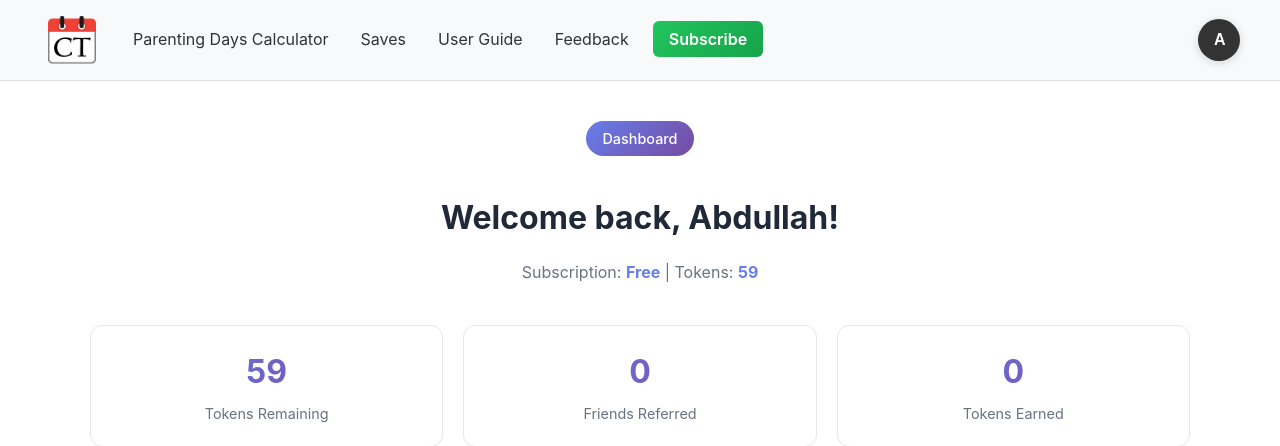
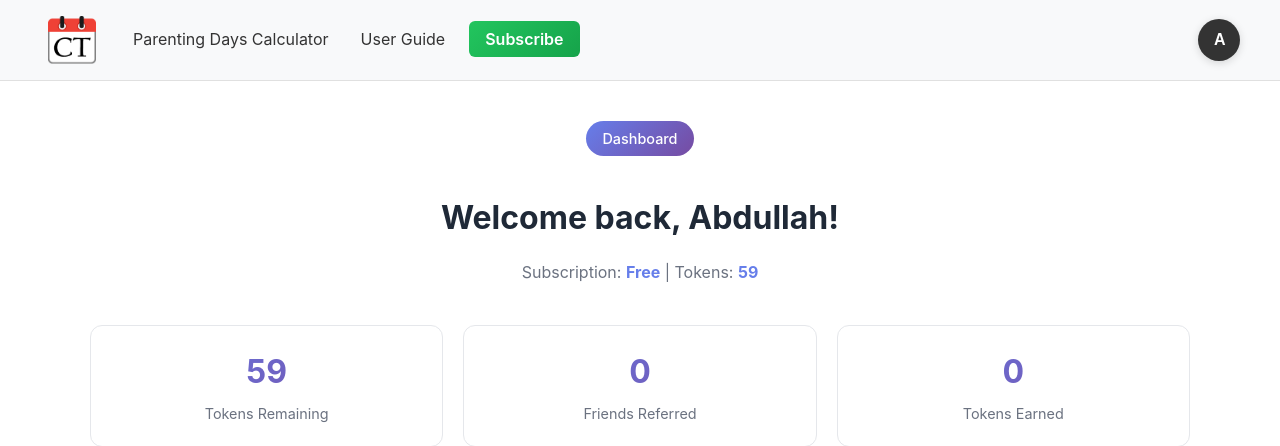
Before and after one commit to rwtrwt/PTCT2, a Flask app: page /dashboard in a window 1280 px wide. Shown: the top 446 px of the page. Run offline with Flask 3, Linux system fonts and the light colour scheme; a user stored in the database is signed in.

Commit message:
Move saves and feedback options to the profile menu
Update templates/base.html to remove "Saves" and "Feedback" from the main navigation and add them to the user profile dropdown menu.

Replit-Commit-Author: Agent
Replit-Commit-Session-Id: 73a2aa5f-4887-4650-9b2e-9cc84e42989f
Replit-Commit-Checkpoint-Type: full_checkpoint
Replit-Commit-Event-Id: 2d2a7ff2-4141-4780-8e6c-d633e50a4689
Replit-Commit-Screenshot-Url: https://storage.googleapis.com/screenshot-production-us-central1/2b2ce3af-473d-4ebc-84fa-5a82b09f32b1/73a2aa5f-4887-4650-9b2e-9cc84e42989f/O2ksRCA

```diff
--- a/templates/base.html
+++ b/templates/base.html
@@ -326,9 +326,7 @@
                     <li><a href="{{ url_for('main.home') }}"><img src="{{ url_for('static', filename='images/calendar-tool-icon.png') }}" alt="Home" class="nav-icon" /></a></li>
                     {% if current_user.is_authenticated %}
                         <li><a href="{{ url_for('main.ai_calendar') }}">Parenting Days Calculator</a></li>
-                        <li><a href="{{ url_for('main.saves') }}">Saves</a></li>
                         <li><a href="{{ url_for('main.user_guide') }}">User Guide</a></li>
-                        <li><a href="{{ url_for('main.feedback') }}">Feedback</a></li>
                         {% if current_user.subscription_type == 'free' %}
                         <li><a href="{{ url_for('main.subscription') }}" style="background: linear-gradient(135deg, #22c55e 0%, #16a34a 100%); color: white; padding: 0.5rem 1rem; border-radius: 6px; font-weight: 600;">Subscribe</a></li>
                         {% endif %}
@@ -356,7 +354,9 @@
                     <div class="dropdown-menu" id="profileDropdown">
                         <div class="dropdown-header">Account</div>
                         <a href="{{ url_for('main.profile') }}">Profile</a>
+                        <a href="{{ url_for('main.saves') }}">Saved Calendars</a>
                         <a href="{{ url_for('main.subscription') }}">Subscription</a>
+                        <a href="{{ url_for('main.feedback') }}">Feedback</a>
                         {% if current_user.is_admin %}
                         <a href="{{ url_for('main.admin_dashboard') }}">Admin Dashboard</a>
                         <a href="{{ url_for('admin.school_calendars') }}">School Calendar DB</a>
```
